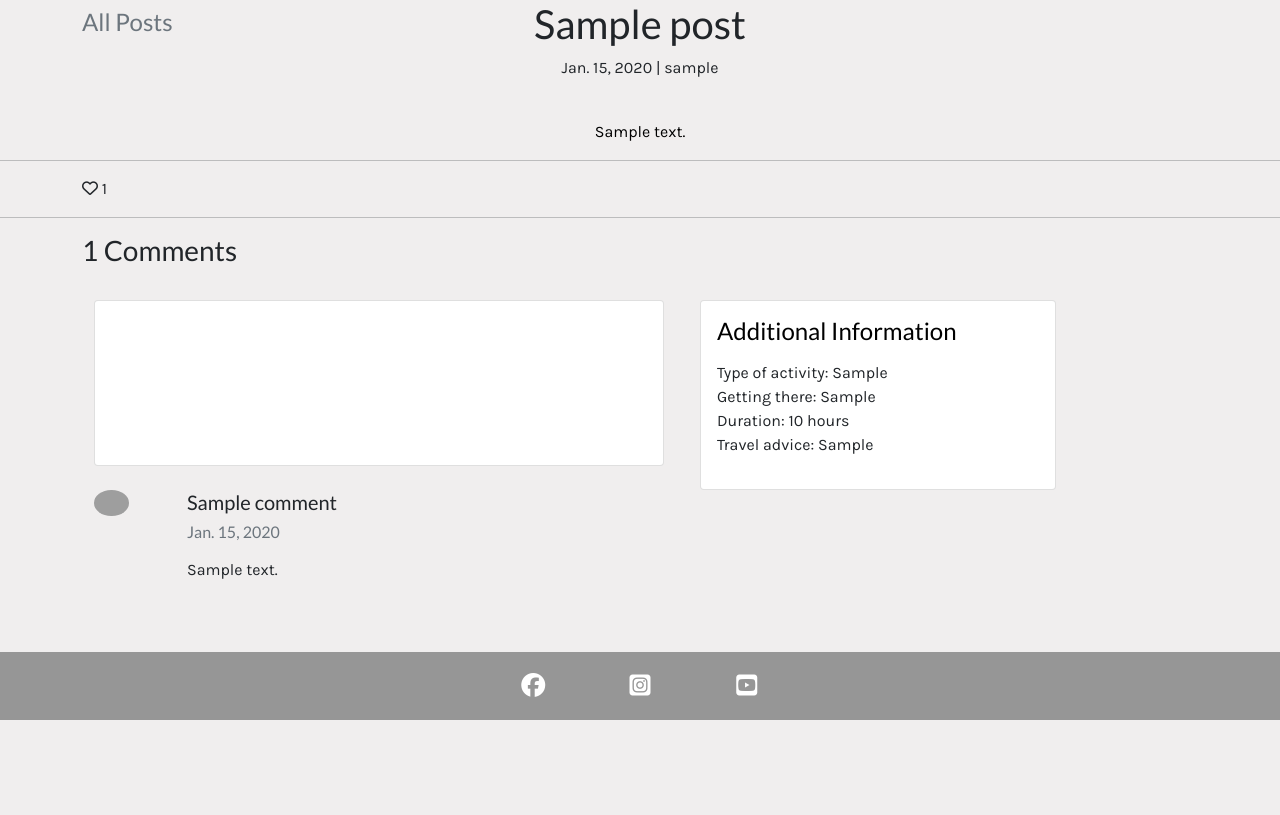
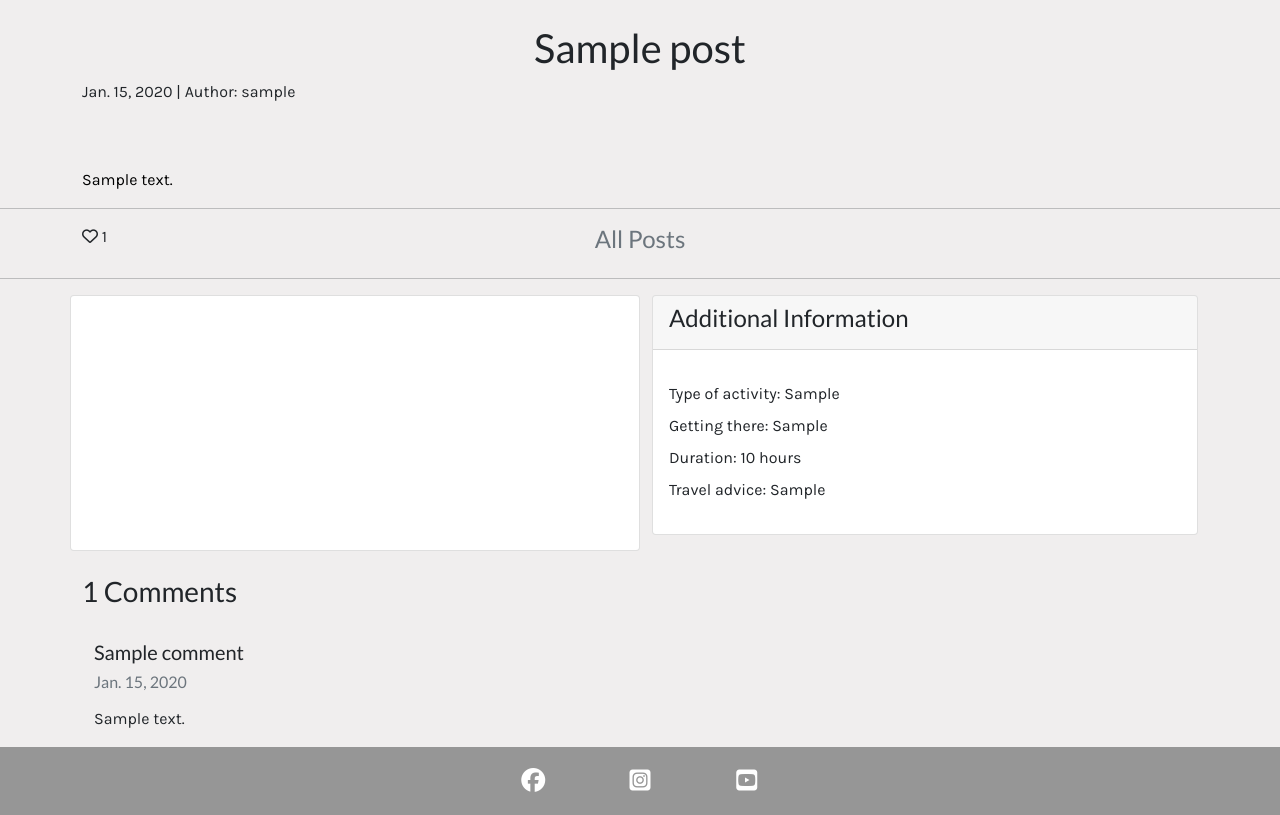
Before and after one commit to eric-blake/Wild-Atlantic-Way-Blog, a Django app: a page that uses templates/post_detail.html in a window 1280 px wide. Shown: the part 80-895 px from the top of the page. Before the commit the page ends 800 px from the top, so only its background shows below. Run offline with Django 3.2, Linux system fonts and the light colour scheme; tables that the repository leaves empty hold one stand-in row (values such as "Sample post"); some libraries are stand-ins or nearby versions; grey boxes are pictures that could not be loaded.

Commit message:
Update post detail page styling

```diff
--- a/templates/post_detail.html
+++ b/templates/post_detail.html
@@ -6,30 +6,17 @@
 
 <!-- Post details -->
 <div class="container">
-    <div class="row text-center">
+    <div class="row">
         <div class="col-m-6">
-            <div class="row">
-                <div class="col-3">
-                    <h4>
-                        <a class="d-flex justify-content-start pt-2 text-secondary" aria-current="page"
-                            href="{% url 'home' %}">All Posts</a>
-                    </h4>
-                </div>
-                <div class="col-6">
-                    <h1>{{post.title}}</h1>
-                </div>
-            </div>
-
-            <p>{{post.created_on|date}} |  {{post.author}}</p>
-
-            <div class="col-m-6">
+            <h1 class="text-center mt-4">{{post.title}}</h1>
+            <p>{{post.created_on|date}} | Author: {{post.author}}</p>
+            <div class="col-m-6 mb-4">
                 {% if "placeholder" in post.featured_image.url %}
                 <img src="https://res.cloudinary.com/do3uuaxth/image/upload/v1702150987/placeholder_yec4dm.jpg" width="100%">
                 {% else %}
                 <img src="{{ post.featured_image.url }}" width="100%">
                 {% endif %}
             </div>
-
             <p class="card-text">
                 {{post.content | safe }}
             </p>
@@ -41,11 +28,9 @@
 
 
 <div class="container">
-
     <div class="row">
-
         <!-- Likes -->
-        <div class="col-1">
+        <div class="col-3">
             {% if user.is_authenticated %}
             <form class="d-inline" action="{% url 'post_like' post.slug %}" method="POST">
                 {% csrf_token %}
@@ -63,8 +48,21 @@
 
             <!-- Number of likes -->
             <span>{{ post.number_of_likes}}</span>
+        </div>
+
+        <div class="col-6 text-center">
+            <h4>
+                <a class="text-secondary" aria-current="page" href="{% url 'home' %}">All
+                    Posts</a>
+            </h4>
+        </div>
+
+        <div class="col-3">
 
         </div>
+
+
+
     </div>
 </div>
 
@@ -75,13 +73,7 @@
 <div class="container">
 
     <div class="row">
-        <div>
-            <h3>{{comment_count}} Comments</h3>
-        </div>
-    </div>
-
-    <div class="row">
-        <div class="col-md-6 card m-4">
+        <div class="col-xl-6 card order-xl-1 order-2">
             <div class='card-body'>
                 {% if commented %}
                 <div class="alert alert-success" role="alert">
@@ -102,35 +94,42 @@
         </div>
 
         <!-- Additional information -->
-            <div class="col-md-4 mt-4">
+            <div class="col-xl-6 order-1 order-xl-2 mb-3">
                 <div class="card">
-                    <div class="card-body">
-                        <h4 class="card-title">Additional Information</h4>
+                    <div class="card-header">
+                        <h4>Additional Information</h4>
+                        </div>
+                        <div class="card-body">
                         <p class="card-text">
                         <ul>
-                            <li> <strong>Type of activity:</strong> {{ post.activity}}</li>
-                            <li> <strong>Getting there:</strong> {{post.getting_there}}</li>
-                            <li><strong>Duration:</strong> {{ post.duration}} hours</li>
+                            <li class="pb-2"> <strong>Type of activity:</strong> {{ post.activity}}</li>
+                            <li class="pb-2"> <strong>Getting there:</strong> {{post.getting_there}}</li>
+                            <li class="pb-2"><strong>Duration:</strong> {{ post.duration}} hours</li>
                             <li> <strong>Travel advice:</strong> {{ post.travel_advice}}</li>
                         </ul>
                         </p>
-                    </div>
                 </div>
             </div>
 
+         </div>
+    </div>
 
+    <div class="row mt-4">
+        <div>
+            <h3>{{comment_count}} Comments</h3>
+        </div>
     </div>
 
     {% for comment in comments %}
 
-    <div class="container">
+    <div class="container mt-4">
         <div class="row">
-            <div class="col-1">
+            <!-- <div class="col-1">
                 <img class="d-flex align-self-start mr-3 avatar-image"
                     src="https://res.cloudinary.com/do3uuaxth/image/upload/v1700776742/avatar_jmj8xj.png"
                     alt="avatar image">
-            </div>
-            <div class="col-6">
+            </div> -->
+            <div class="col">
                 <h5 class="mt-0">{{comment.name}}</h5>
                 <h6 class="mt-0 text-muted">{{comment.created_on |date}}</h5>
                     <p> {{ comment.body | linebreaks}}</p>
```
